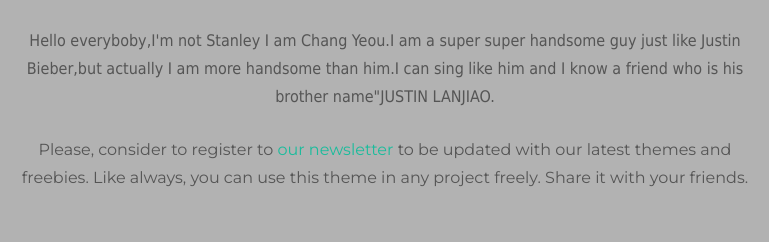
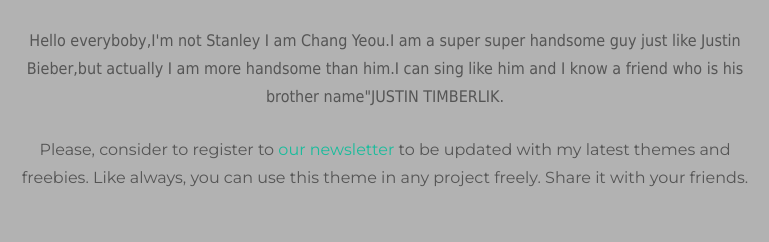
Before and after one commit to UncleNg/UncleNg.github.io, a plain HTML site: page index.html in a window 1280 px wide. Shown: the part 488-730 px from the top of the page, 255-1024 px from the left. Drawn offline with nearby package versions, Linux system fonts and the light colour scheme.

Commit message:
new update

```diff
--- a/index.html
+++ b/index.html
@@ -59,8 +59,8 @@
 				<div class="col-lg-8 col-lg-offset-2 centered">
 					<img src="assets/img/user.png" alt="Stanley">
 					<h1>Hi, I am Chang Yeou</h1>
-					<p class="hi">Hello everyboby,I'm not Stanley I am Chang Yeou.I am a super super handsome guy just like Justin Bieber,but actually I am more handsome than him.I can sing like him and I know a friend who is his brother name"JUSTIN LANJIAO.</p>
-					<p class="g">Please, consider to register to <a href="http://eepurl.com/IcgkX">our newsletter</a> to be updated with our latest themes and freebies. Like always, you can use this theme in any project freely. Share it with your friends.</p>
+					<p class="hi">Hello everyboby,I'm not Stanley I am Chang Yeou.I am a super super handsome guy just like Justin Bieber,but actually I am more handsome than him.I can sing like him and I know a friend who is his brother name"JUSTIN TIMBERLIK.</p>
+					<p class="g">Please, consider to register to <a href="http://eepurl.com/IcgkX">our newsletter</a> to be updated with my latest themes and freebies. Like always, you can use this theme in any project freely. Share it with your friends.</p>
 
 				</div><!-- /col-lg-8 -->
 			</div><!-- /row -->
```
